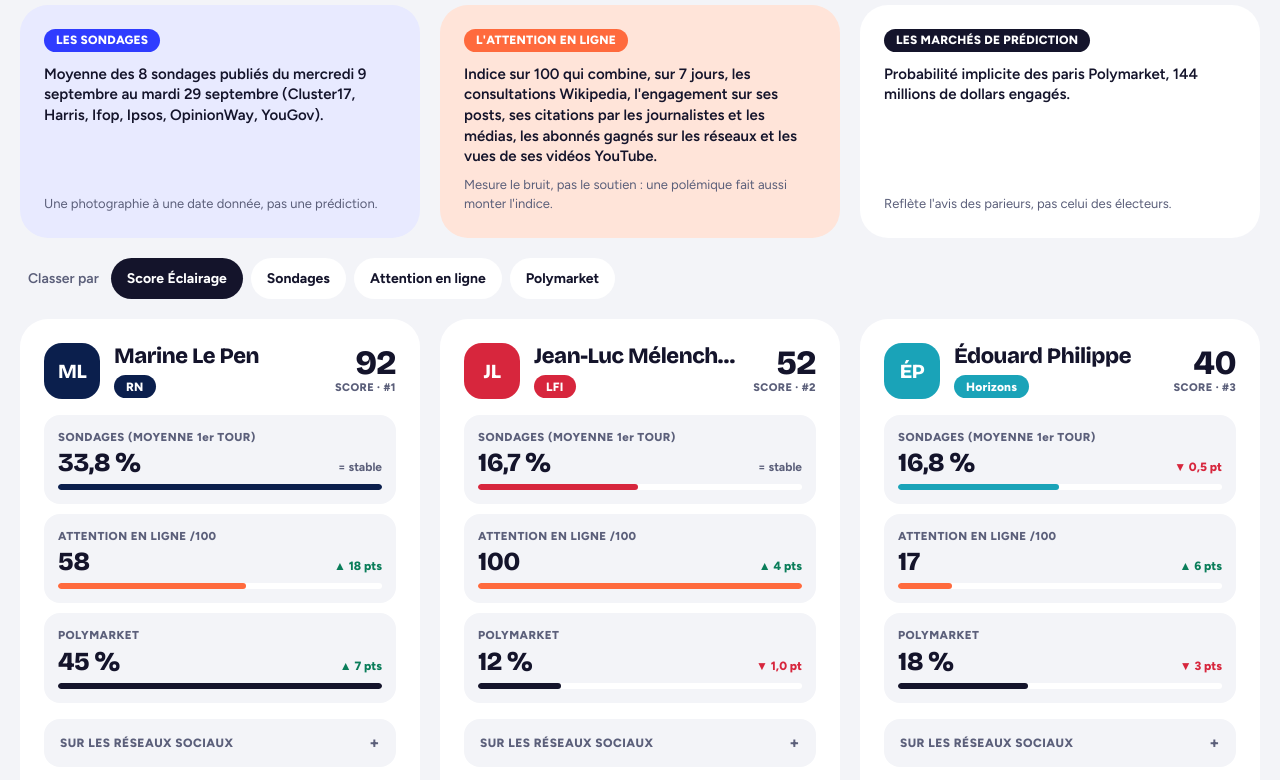
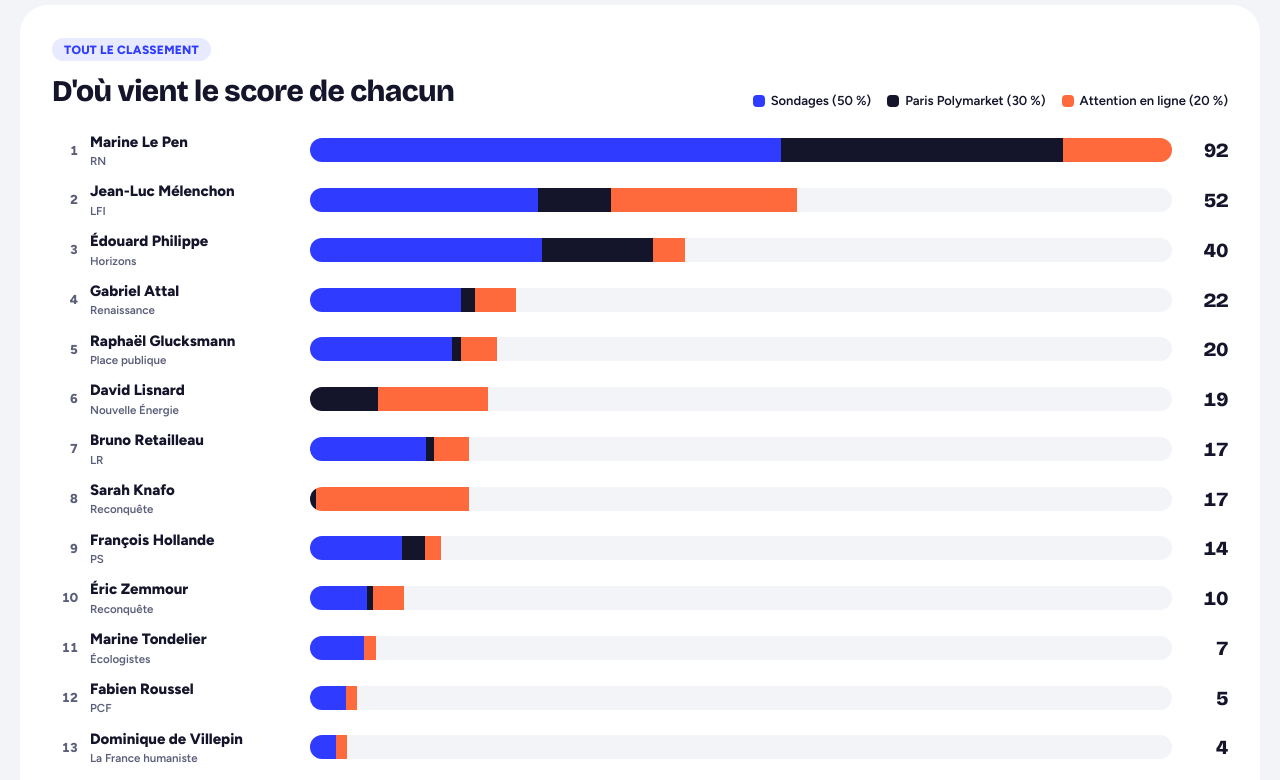
Before and after one commit to mansonjb/eclairagemedia, a Next.js app: page /barometre in a window 1280 px wide. Shown: the part 820-1600 px from the top of the page. Built offline with nearby package versions, Linux system fonts and the light colour scheme.

Commit message:
Baromètre : classement graphique de toutes les personnalités (score décomposé) ; bloc réseaux sociaux ouvert par défaut
Co-Authored-By: Claude Opus 5.5 <noreply@anthropic.com>

```diff
--- a/src/app/barometre/page.tsx
+++ b/src/app/barometre/page.tsx
@@ -1,6 +1,7 @@
 import barometre from "../../../content/barometre.json";
 import Candidats, { type Candidat } from "@/components/dyn/Candidats";
 import Podium from "@/components/Podium";
+import Classement from "@/components/Classement";
 
 export const metadata = {
   title: "Baromètre présidentielle 2027",
@@ -41,6 +42,7 @@ export default function Barometre() {
         <p className="mt-4 text-[16.5px] leading-relaxed text-gris">Le score Éclairage combine trois mesures : les sondages, les paris sur Polymarket et le bruit en ligne, chacune ramenée sur 100. C&apos;est un indicateur de dynamique, pas une prédiction : aucune mesure ne dit qui gagnera l&apos;élection d&apos;avril 2027.{!b.sondage && " Pas encore de sondage vérifié dans ce relevé : le score repose aujourd'hui sur Polymarket et l'attention en ligne."}</p>
       </section>
       <Podium candidats={b.candidats} poids={b.poids} />
+      <Classement candidats={b.candidats} poids={b.poids} />
       <div className="grid gap-5 md:grid-cols-3">
         {mesures.map((m) => (
           <div key={m.titre} className="flex flex-col gap-2 rounded-[28px] p-6" style={{ backgroundColor: m.fond }}>
--- /dev/null
+++ b/src/components/Classement.tsx
@@ -0,0 +1,49 @@
+import type { Candidat } from "@/components/dyn/Candidats";
+
+const MESURES = [
+  { k: "sondage", nom: "Sondages", couleur: "#2f3cff" },
+  { k: "polymarket", nom: "Paris Polymarket", couleur: "#14142b" },
+  { k: "attention", nom: "Attention en ligne", couleur: "#ff6a3d" },
+] as const;
+
+// Vue d'ensemble : le Score Éclairage de chaque personnalité, décomposé en ses trois mesures pondérées
+export default function Classement({ candidats, poids }: { candidats: Candidat[]; poids: Record<string, number> }) {
+  const liste = candidats.filter((c) => c.score !== null);
+  const max = Math.max(1, ...liste.map((c) => c.score ?? 0));
+  return (
+    <section className="carte flex flex-col gap-5 p-6 sm:p-8" aria-label="Classement de toutes les personnalités">
+      <div className="flex flex-wrap items-end justify-between gap-3">
+        <div>
+          <span className="pastille bg-lavande text-bleu">TOUT LE CLASSEMENT</span>
+          <h2 className="d mt-3 text-[26px] leading-tight sm:text-[30px]">D&apos;où vient le score de chacun</h2>
+        </div>
+        <ul className="flex flex-wrap gap-x-4 gap-y-1.5 text-[13px] font-semibold">
+          {MESURES.filter((m) => poids[m.k]).map((m) => (
+            <li key={m.k} className="flex items-center gap-1.5"><span className="h-3 w-3 rounded-[4px]" style={{ backgroundColor: m.couleur }} />{m.nom} ({Math.round(poids[m.k] * 100)} %)</li>
+          ))}
+        </ul>
+      </div>
+      <ol className="flex flex-col gap-2.5">
+        {liste.map((c, rang) => (
+          <li key={c.nom} className="grid grid-cols-[22px_minmax(0,1fr)_40px] items-center gap-x-2.5 gap-y-1.5 sm:grid-cols-[26px_13rem_minmax(0,1fr)_44px] sm:gap-x-3">
+            <span className="col-start-1 row-start-1 text-right text-[13px] font-extrabold tabular-nums text-gris">{rang + 1}</span>
+            <span className="col-start-2 row-start-1 min-w-0">
+              <span className="block truncate text-[14px] font-extrabold sm:text-[15px]">{c.nom}</span>
+              <span className="block truncate text-[11.5px] font-semibold text-gris">{c.etiquette}</span>
+            </span>
+            <span className="col-span-2 col-start-2 row-start-2 flex h-5 overflow-hidden rounded-full bg-fond sm:col-span-1 sm:col-start-3 sm:row-start-1 sm:h-6" title={`${c.nom} : ${c.score}/100`}>
+              <span className="flex h-full" style={{ width: `${(100 * (c.score ?? 0)) / max}%` }}>
+                {MESURES.filter((m) => poids[m.k]).map((m) => {
+                  const part = (poids[m.k] * (c.composantes?.[m.k] ?? 0));
+                  return part > 0 ? <span key={m.k} className="h-full" style={{ flexGrow: part, backgroundColor: m.couleur }} title={`${m.nom} : ${Math.round(c.composantes?.[m.k] ?? 0)}/100`} /> : null;
+                })}
+              </span>
+            </span>
+            <span className="d col-start-3 row-start-1 text-right text-[18px] tabular-nums sm:col-start-4 sm:text-[20px]">{c.score}</span>
+          </li>
+        ))}
+      </ol>
+      <p className="text-[12.5px] text-gris">Longueur de la barre : Score Éclairage sur 100. Chaque couleur montre ce qu&apos;apporte une mesure, une fois pondérée. Une personnalité non testée dans les sondages ou absente des paris n&apos;a pas de part pour cette mesure.</p>
+    </section>
+  );
+}
--- a/src/components/dyn/Candidats.tsx
+++ b/src/components/dyn/Candidats.tsx
@@ -25,7 +25,7 @@ function Reseaux({ f, couleur }: { f: Fiche; couleur: string }) {
   const rangCite = f.citations.find((c) => c.libelle.includes("plus cités"));
   const p = f.posts[0];
   return (
-    <details className="group rounded-[16px] bg-fond px-4 py-3">
+    <details open className="group rounded-[16px] bg-fond px-4 py-3">
       <summary className="flex cursor-pointer list-none items-center justify-between text-[12px] font-extrabold tracking-[0.04em] text-gris">
         SUR LES RÉSEAUX SOCIAUX<span className="text-[16px] transition group-open:rotate-45">+</span>
       </summary>
```
